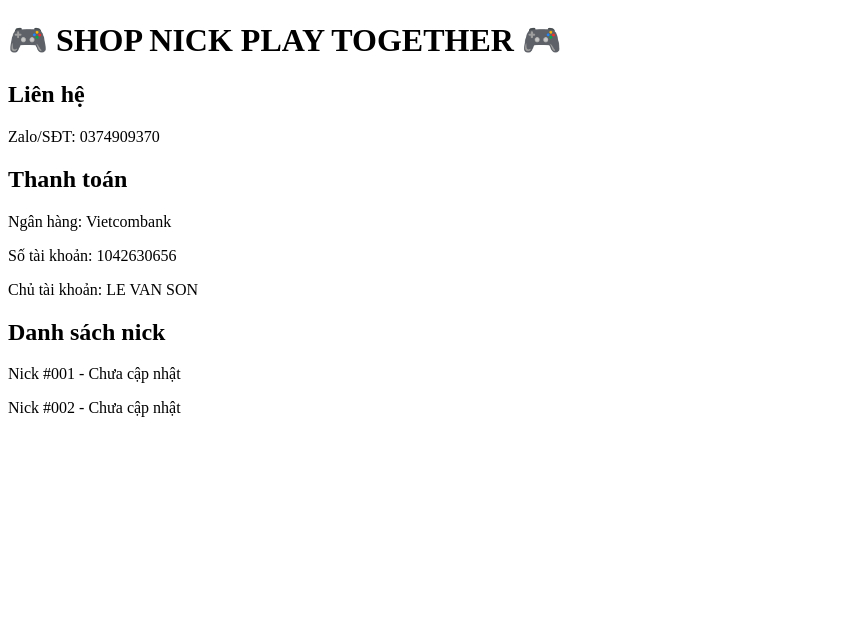
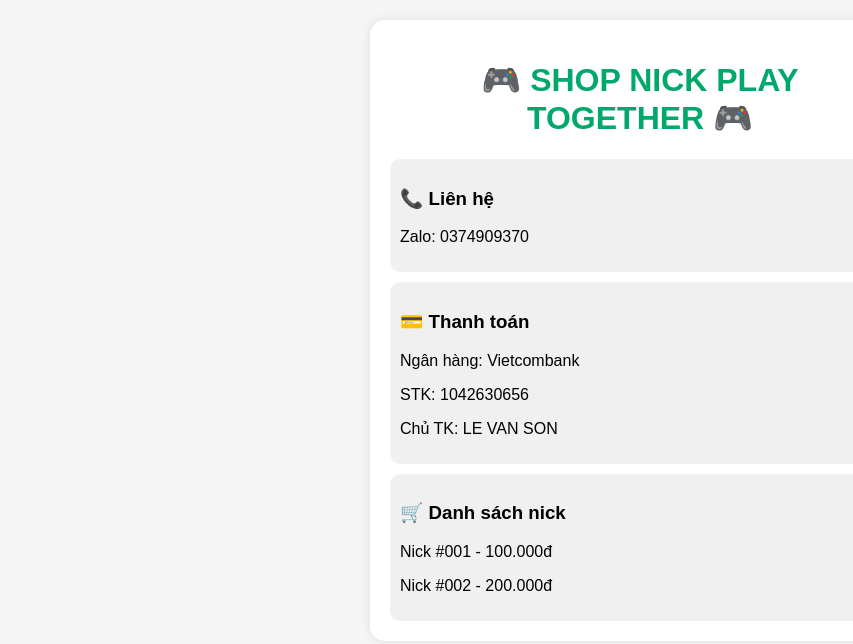
Before and after one commit to levansonfpt363-del/Shop-play-together, a plain HTML site: page index.html in a window 1280 px wide. Shown: the whole page, without its empty margins (0-853 px from the left). Drawn offline with Linux system fonts and the light colour scheme.

Commit message:
Update website

```diff
--- a/index.html
+++ b/index.html
@@ -3,22 +3,56 @@
 <head>
 <meta charset="UTF-8">
 <title>SHOP NICK PLAY TOGETHER</title>
+<style>
+body{
+    background:#f5f5f5;
+    font-family:Arial,sans-serif;
+    margin:0;
+}
+.container{
+    max-width:500px;
+    margin:20px auto;
+    background:white;
+    padding:20px;
+    border-radius:15px;
+    box-shadow:0 0 10px rgba(0,0,0,0.1);
+}
+h1{
+    text-align:center;
+    color:#00a86b;
+}
+.box{
+    background:#f0f0f0;
+    padding:10px;
+    margin-top:10px;
+    border-radius:10px;
+}
+</style>
 </head>
 <body>
 
+<div class="container">
 <h1>🎮 SHOP NICK PLAY TOGETHER 🎮</h1>
 
-<h2>Liên hệ</h2>
-<p>Zalo/SĐT: 0374909370</p>
+<div class="box">
+<h3>📞 Liên hệ</h3>
+<p>Zalo: 0374909370</p>
+</div>
 
-<h2>Thanh toán</h2>
+<div class="box">
+<h3>💳 Thanh toán</h3>
 <p>Ngân hàng: Vietcombank</p>
-<p>Số tài khoản: 1042630656</p>
-<p>Chủ tài khoản: LE VAN SON</p>
+<p>STK: 1042630656</p>
+<p>Chủ TK: LE VAN SON</p>
+</div>
 
-<h2>Danh sách nick</h2>
-<p>Nick #001 - Chưa cập nhật</p>
-<p>Nick #002 - Chưa cập nhật</p>
+<div class="box">
+<h3>🛒 Danh sách nick</h3>
+<p>Nick #001 - 100.000đ</p>
+<p>Nick #002 - 200.000đ</p>
+</div>
+
+</div>
 
 </body>
 </html>
```
